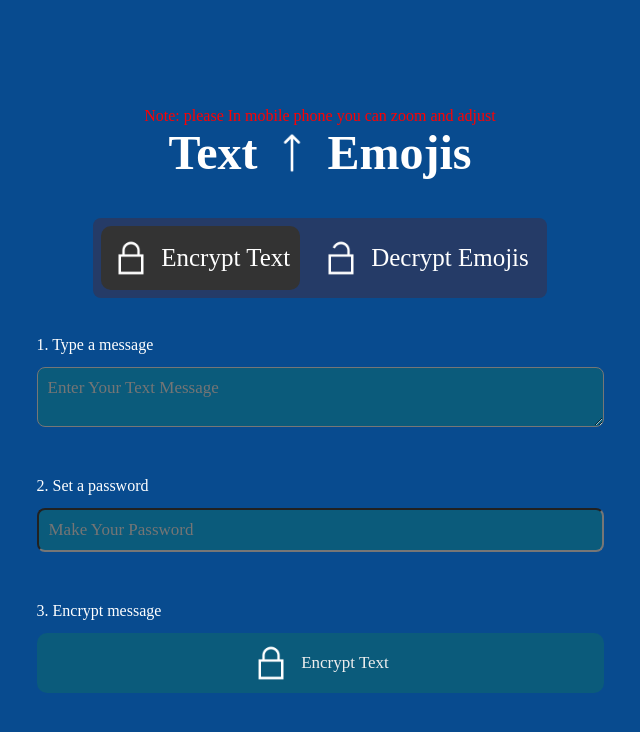
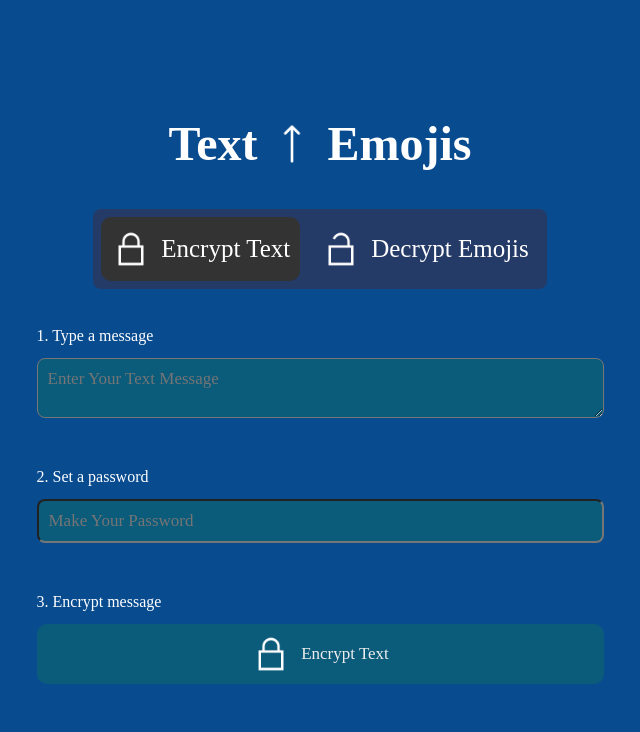
Before and after one commit to kuldeepmaurya4296/txtToEmoji, a plain HTML site: page index.html in a window 1280 px wide. Shown: the whole page, without its empty margins (320-960 px from the left). Drawn offline with Linux system fonts and the light colour scheme.

Commit message:
Update index.html

```diff
--- a/index.html
+++ b/index.html
@@ -11,7 +11,6 @@
 
 <body>
     <div id="main">
-        <p style="color: red;">Note: please In mobile phone you can zoom and adjust </p>
         <h1 id="h1">Text <span><img src="arrow.png" alt=""></span> Emojis</h1>
         <div id="endec-div">
             <h3 id="enc-btn"><span><img src="tala.png" alt=""></span> Encrypt Text</h3>
```
